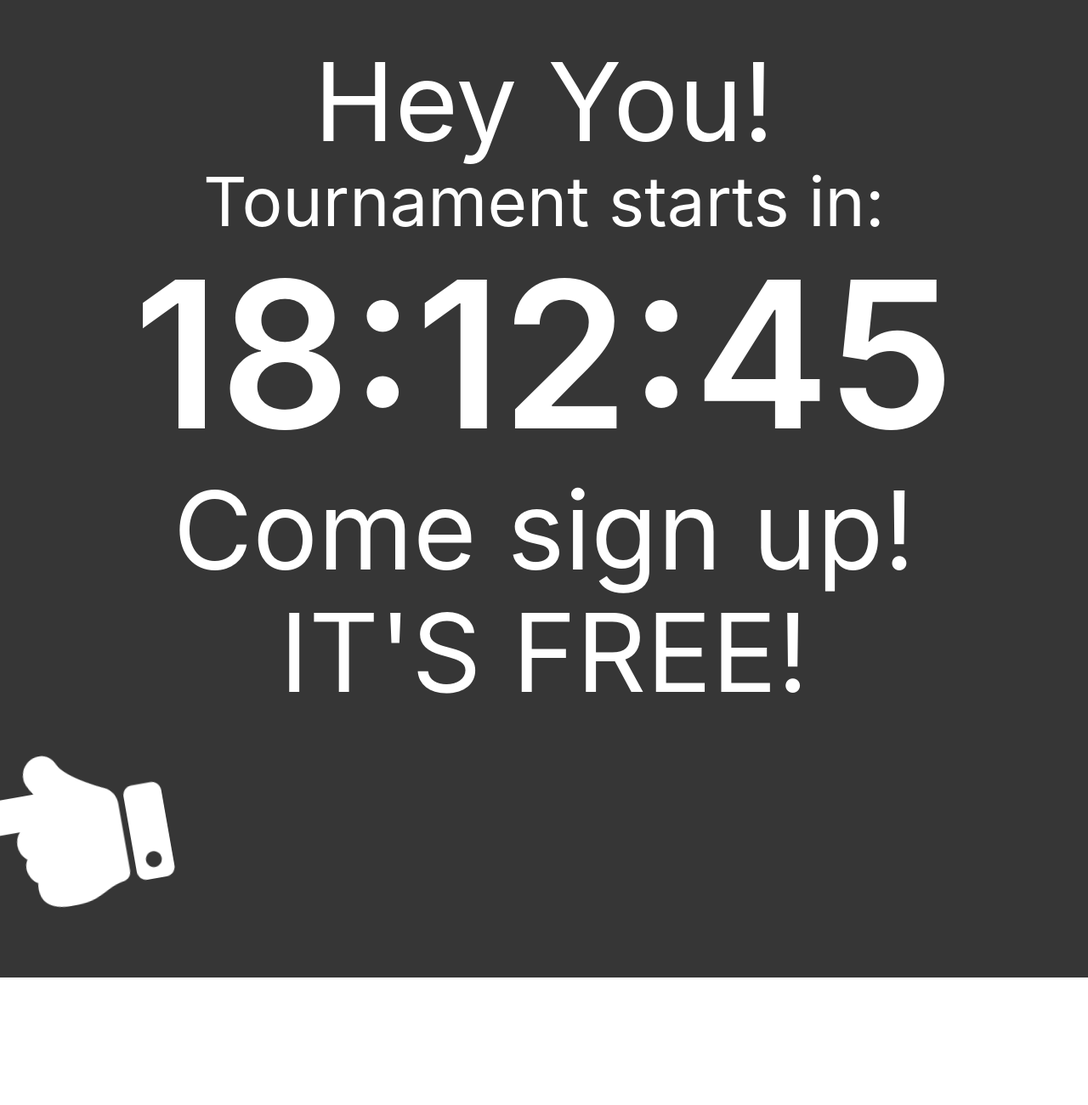
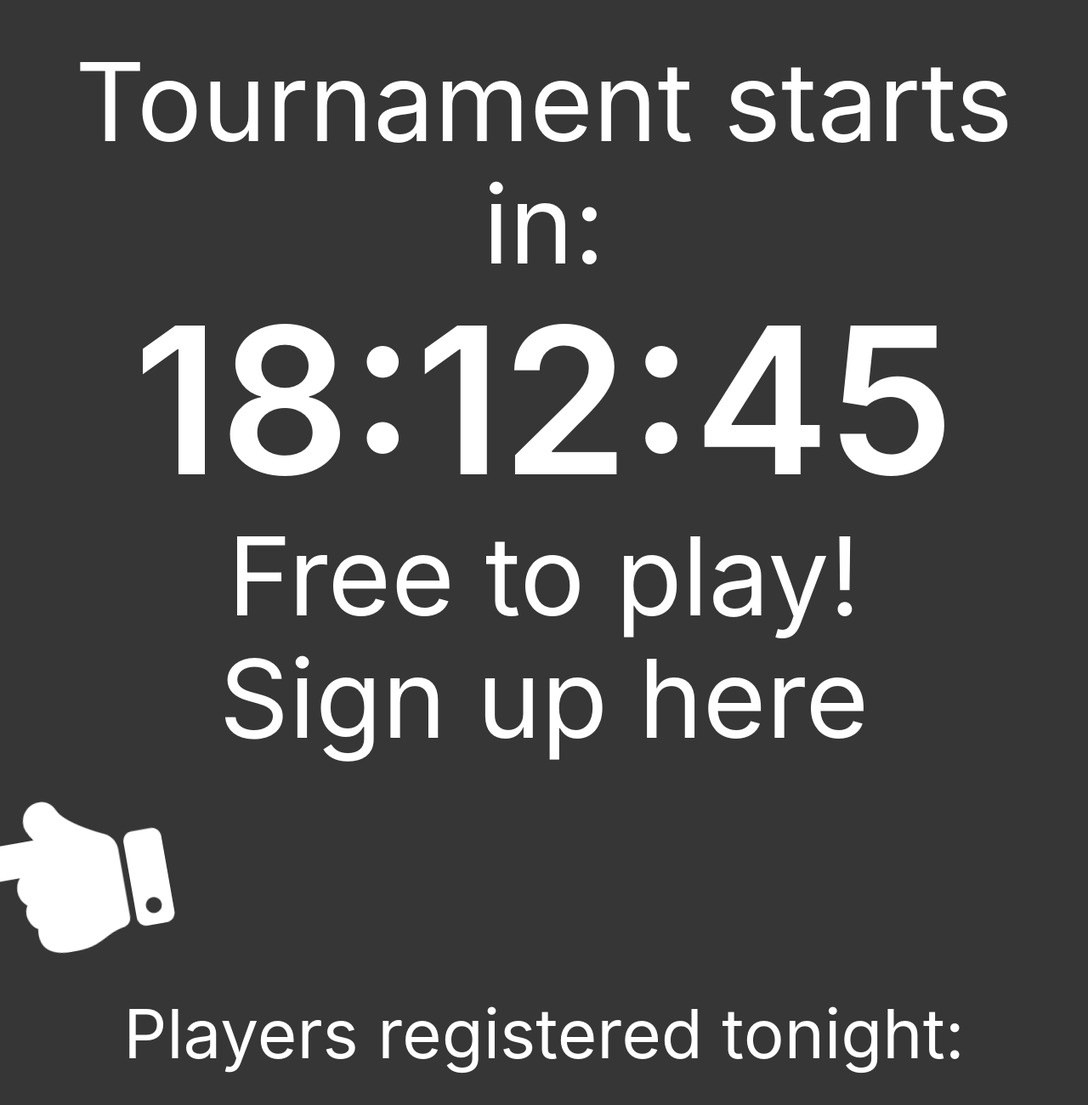
Before and after one commit to gpitfield/replay, a plain HTML site: page signup.html in a window 1280 px wide. Shown: the whole page at 85% size. Before the commit the page ends 1150 px from the top, so only its background shows below. Drawn offline with nearby package versions, Linux system fonts and the light colour scheme; no server answers.

Commit message:
Add files via upload
Cleaned up code.
Added player count being pulled from matchplay using AJAX XMLonready should auto reload the info without reloading the page.

```diff
--- /dev/null
+++ b/playerCount.js
@@ -0,0 +1,10 @@
+var matchplayID = 'xbg98'; // Replace with tournament ID (URL or Number works)
+var xmlhttp = new XMLHttpRequest();
+xmlhttp.onreadystatechange = function() {
+  if (this.readyState == 4 && this.status == 200) {
+    var myObj = JSON.parse(this.responseText);
+    document.getElementById("playerCount").innerHTML = myObj.players.length;
+  }
+};
+xmlhttp.open("GET", "https://matchplay.events/data/tournaments/" + matchplayID, true);
+xmlhttp.send();
--- a/signup.html
+++ b/signup.html
@@ -9,6 +9,7 @@
     <link rel="stylesheet" type="text/css" href="stylesheet.css">
     <script defer src="https://use.fontawesome.com/releases/v5.3.1/js/all.js"></script>
     <script src="timer.js"></script>
+    <script src="playerCount.js"></script>
 </head>
 
 <body>
@@ -16,29 +17,28 @@
         <div class="hero-body">
             <div class="container">
                 <div class="title has-text-centered">
-                    <h1>Hey You!</h1>
                     <span class='free'>
                         <div class="container">
-                            <h2>Tournament starts in:</h2>
+                            <h1>Tournament starts in:</h1>
                             <ul>
                                 <li><span id="time"></span></li>
                             </ul>
                         </div>
-                        <h1>Come sign up!</h1>
-                        <h1>IT'S FREE!</h1>
+                        <h1>Free to play!</h1>
+                        <h1>Sign up here</h1>
                     </span>
                 </div>
                 <div>
                     <span class="icon rotate-80-cw">
                         <i class="fas fa-3x fa-hand-point-down"></i>
                     </span>
+                        <div class='playerCount'>
+                            <p>Players registered tonight: <span id="playerCount"></span></p>
+                        </div>
                 </div>
             </div>
         </div>
     </section>
-
-
-
 </body>
 
 </html>
--- a/stylesheet.css
+++ b/stylesheet.css
@@ -22,6 +22,14 @@ h1 {
 	animation: rotate-80-cw 1s ease-in-out infinite alternate both;
 }
 
+.playerCount {
+	height: 100%;
+	display: flex;
+	align-items: center;
+	justify-content: center;
+	font-size: 5rem;
+}
+
 @-webkit-keyframes rotate-80-cw {
   0% {
     -webkit-transform: rotate(20deg);
```
